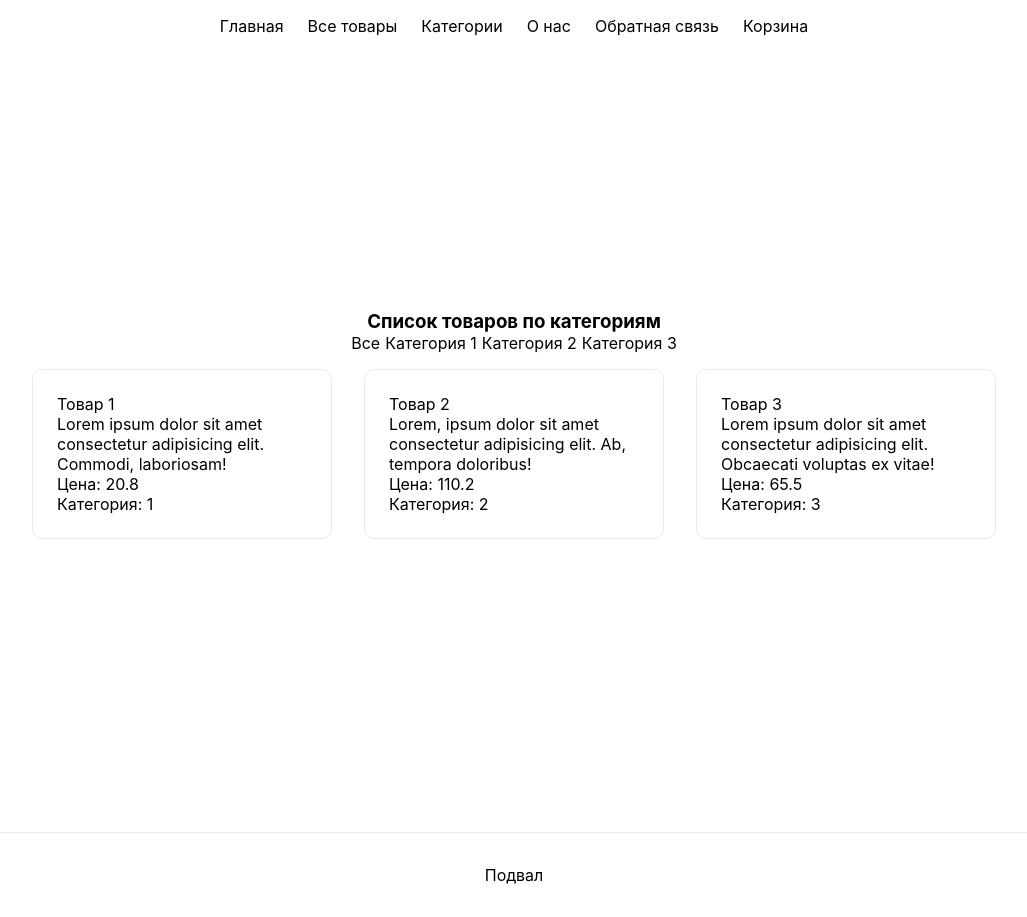
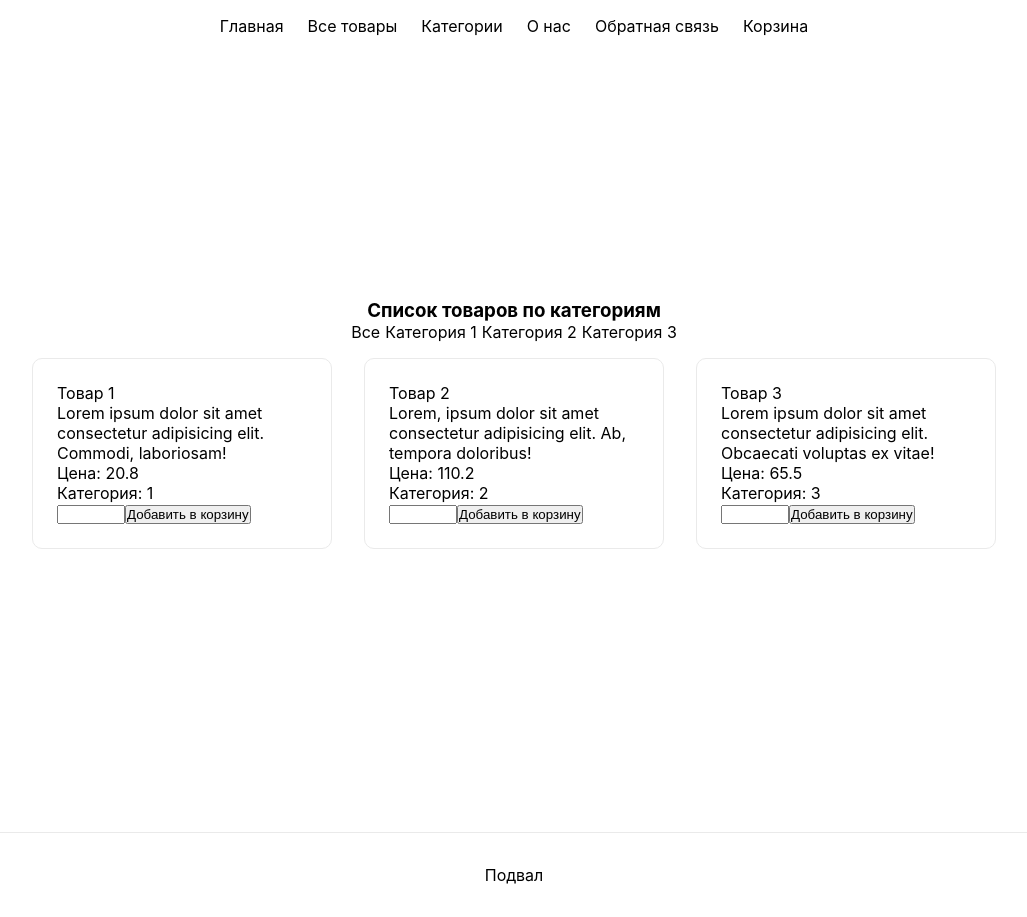
Before and after one commit to liligga/best-eshop, a Next.js app: page /categories in a window 1280 px wide. Shown: the whole page, without its empty margins (126-1153 px from the left). Built offline with nearby package versions, Linux system fonts and the light colour scheme.

Commit message:
Added amount change in products, fix categories link

```diff
--- a/components/header.tsx
+++ b/components/header.tsx
@@ -13,7 +13,7 @@ export default function SiteHeader() {
                     <Link href="/products">Все товары</Link>
                 </li>
                 <li>
-                    <Link href="categories">Категории</Link>
+                    <Link href="/categories">Категории</Link>
                 </li>
                 <li>
                     <Link href="/static/about-us">О нас</Link>
--- a/components/productList.tsx
+++ b/components/productList.tsx
@@ -1,18 +1,39 @@
 import { Product } from '../types/products'
 import Link from 'next/link'
 import styles from '../styles/Home.module.css'
+import { useState } from 'react'
+
 
 export default function ProductList({products}:{products: Product[]}) {
+    const [numberToBuy, setNumberToBuy] = useState({})
+
+    const checkProduct = (event: any, productId: number) => {
+        const productNumber = parseInt(event.target.value)
+
+        if(products.find(p => p.id === productId) !== undefined && productNumber > -1 && productNumber < 1001) {
+            setNumberToBuy({...numberToBuy, [productId]: productNumber})
+        }
+    }
+
+    const addToCart = (productId: number) => {
+        if(Object.keys(numberToBuy).find(p => parseInt(p) === productId && numberToBuy[productId] > 0 && numberToBuy[productId] < 1001)) {
+            // logic to add to cart
+            console.log(numberToBuy[productId])
+        }
+    }
+
     return (
         <>
         {products.map((p) =>
-            <div className={styles.card}>
+            <div className={styles.card} key={p.id}>
                 <Link href={`/products/${p.id}`}>{p.name}</Link>
                 <p>
                     {p.desc}
                 </p>
                 <p>Цена: {p.price}</p>
                 <p>Категория: {p.category}</p>
+                <input type="number" name="numberToBuy" min="0" max="1000" onChange={(e) => checkProduct(e, p.id)} />
+                <button onClick={(e) => addToCart(p.id)}>Добавить в корзину</button>
             </div>
 
         )}
--- a/pages/categories/index.tsx
+++ b/pages/categories/index.tsx
@@ -40,7 +40,7 @@ export default function CategoriesPage() {
                 <ul className={styles.categoryList}>
                     <li><a href="#" onClick={() => setActiveCategory(true)}>Все</a></li>
                     <>{categories.map((c: Category) =>
-                        <li>
+                        <li key={c.id}>
                             <a href="#" onClick={() => setActiveCategory(c.id) }>{c.name}</a>
                         </li>
                     )}</>
--- a/pages/products/[id].tsx
+++ b/pages/products/[id].tsx
@@ -7,12 +7,16 @@ export default function ProductDetailsPage() {
     const router = useRouter()
     const { id } = router.query
 
+    const handleClick = (e) => {
+        e.preventDefault()
+        router. back()
+    }
 
     return (
         <div className={styles.container}>
             <main className={styles.main}>
                 <h2>Подробнее о товаре {id}</h2>
-                <Link href="/products">Список всех товаров</Link>
+                <a onClick={handleClick}>Назад</a>
             </main>
         </div>
     )
--- a/styles/globals.css
+++ b/styles/globals.css
@@ -16,6 +16,7 @@ body {
 a {
   color: inherit;
   text-decoration: none;
+  cursor: pointer;
 }
 
 li {
```
Also changed, not shown: 1 other file (tests, documents, lock files or other folders).
